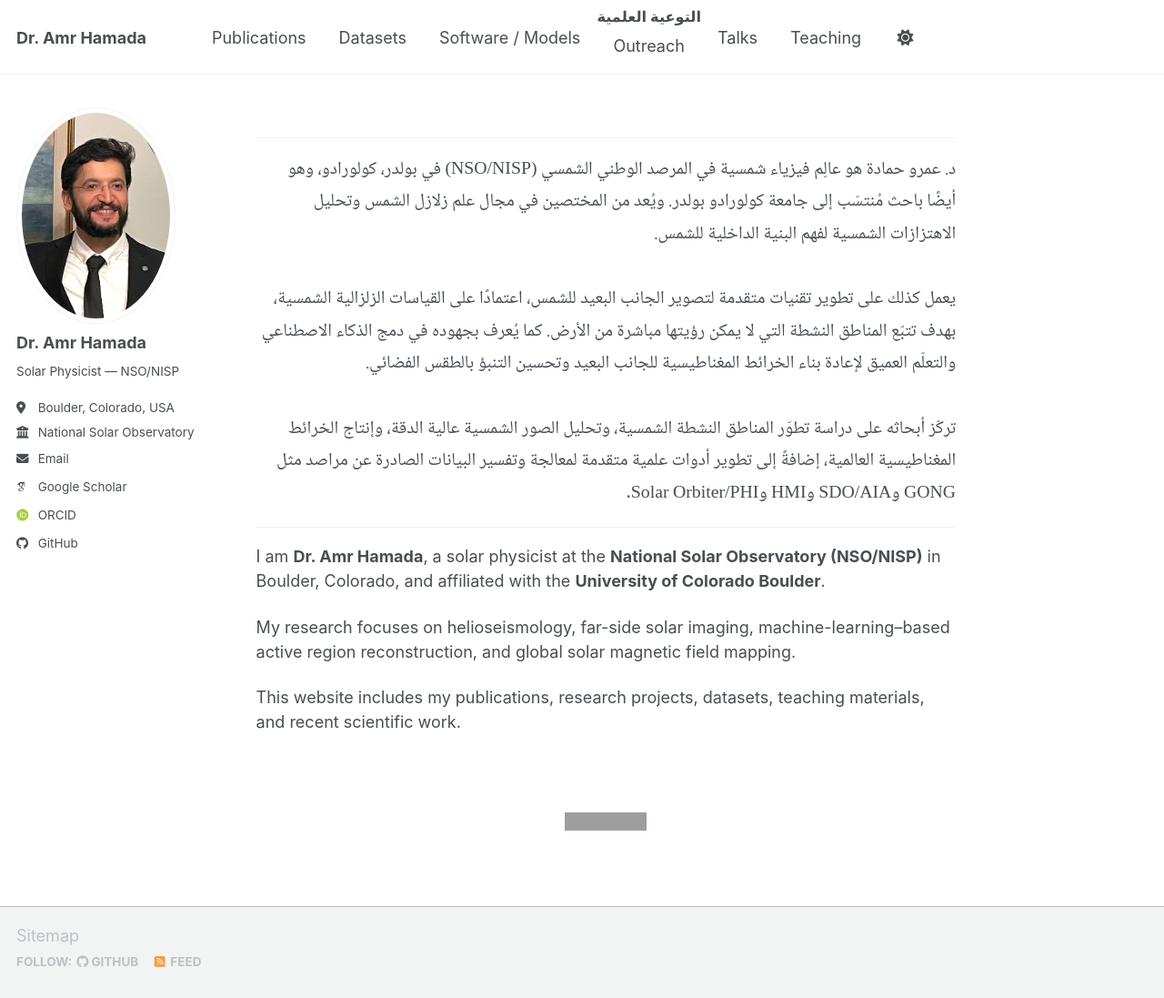
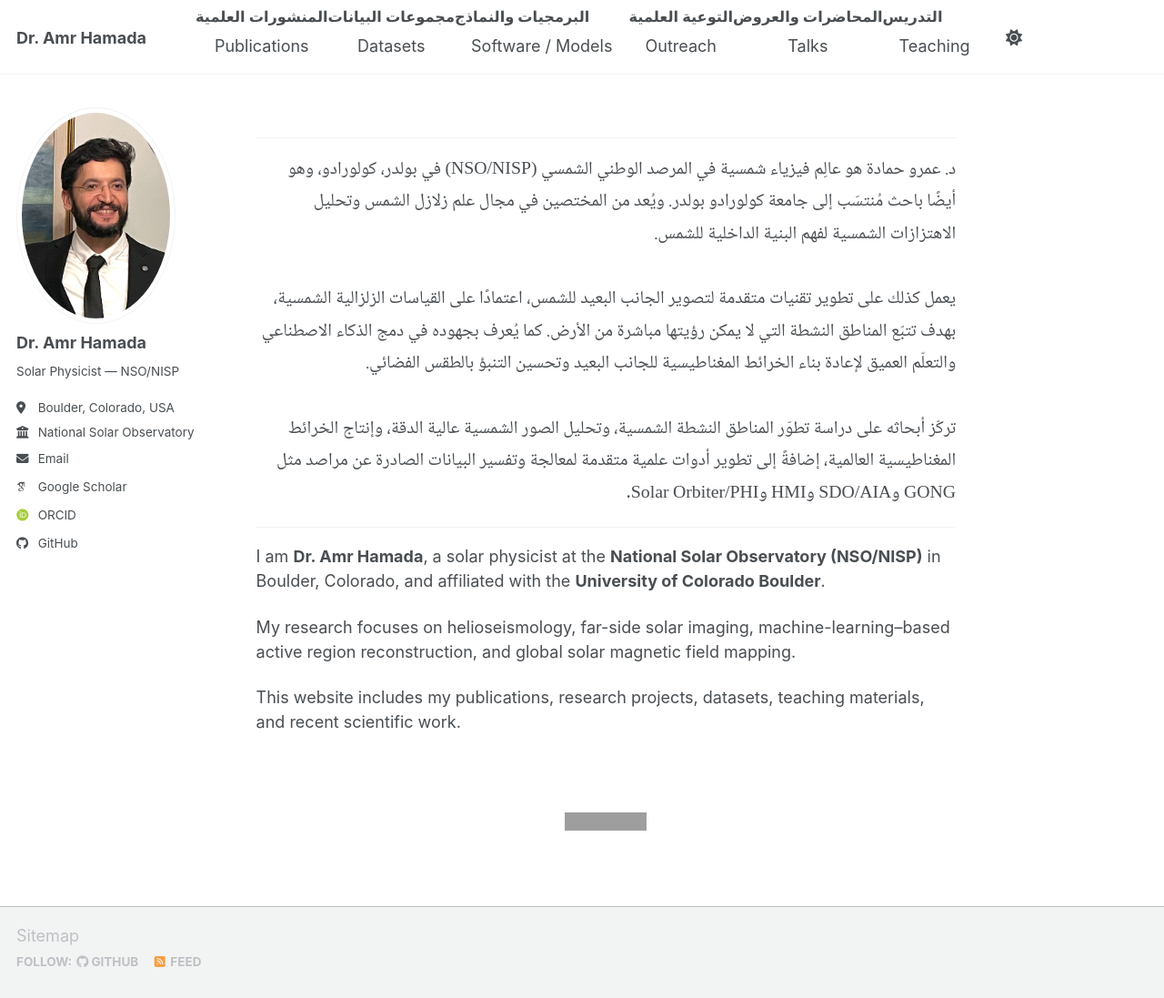
Before and after one commit to Amr1001Hamada/Amr1001Hamada.github.io, a Jekyll site: the page built from _pages/about.md, in a window 1280 px wide and 1097 px high. Shown: the whole window at 91% size. Built offline with Jekyll 4.4.1, drawn with Linux system fonts in a browser that asks for light colours; some web fonts are replaced; a script bundle is joined from its source files by our own code; library files that are not in the unit come from our copies; grey boxes are pictures that could not be loaded.

Commit message:
Add Arabic titles to navigation items

```diff
--- a/_data/navigation.yml
+++ b/_data/navigation.yml
@@ -8,28 +8,31 @@
 #      Markdown formatted page while the second is generated using JSON.
 
 main:
+main:
   - title: "Publications"
+    ar: "المنشورات العلمية"
     url: /publications/
 
   - title: "Datasets"
+    ar: "مجموعات البيانات"
     url: /datasets/
 
   - title: "Software / Models"
+    ar: "البرمجيات والنماذج"
     url: /software/
 
-  #- title: "Outreach"
-   # url: /outreach/
   - title: "Outreach"
+    ar: "التوعية العلمية"
     url: /outreach/
-    ar: "التوعية العلمية"
-
-
 
   - title: "Talks"
+    ar: "المحاضرات والعروض"
     url: /talks/
 
   - title: "Teaching"
+    ar: "التدريس"
     url: /teaching/
+
 
   #- title: "Portfolio"
    # url: /portfolio/
```
